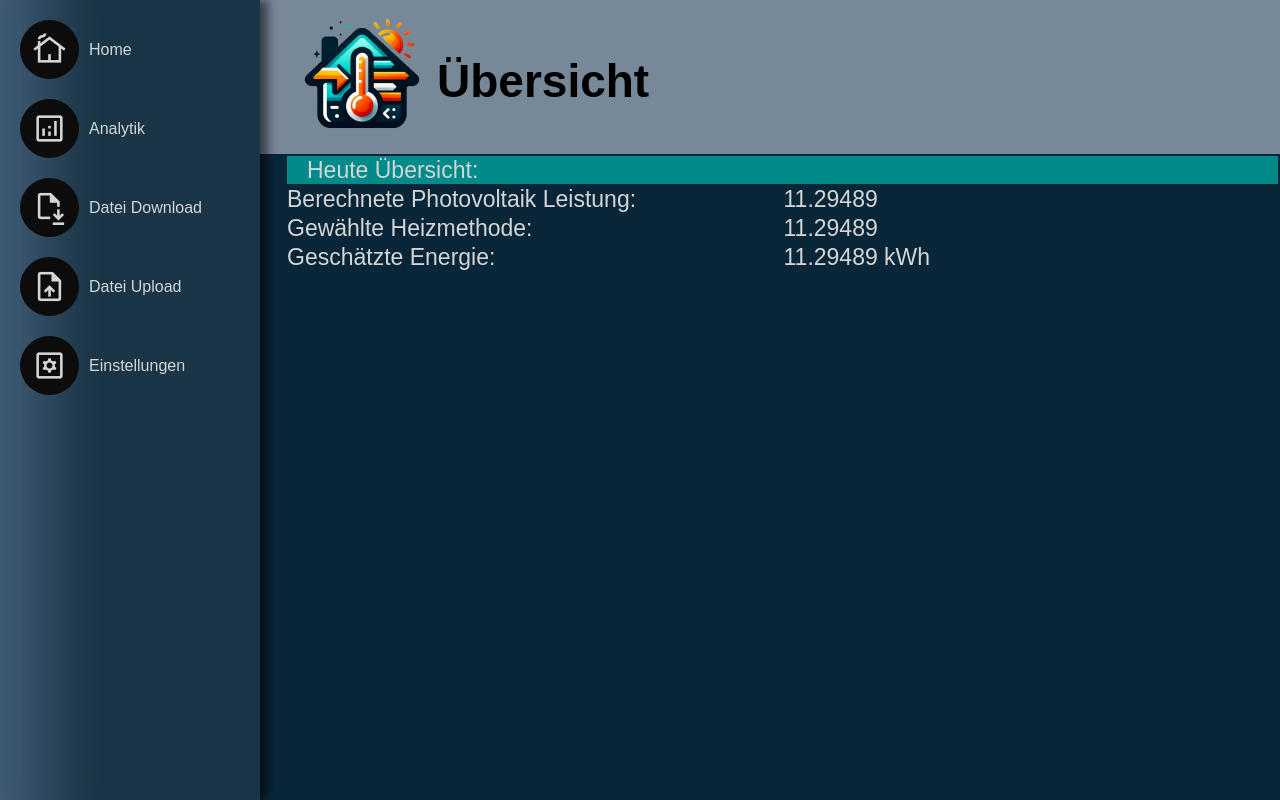
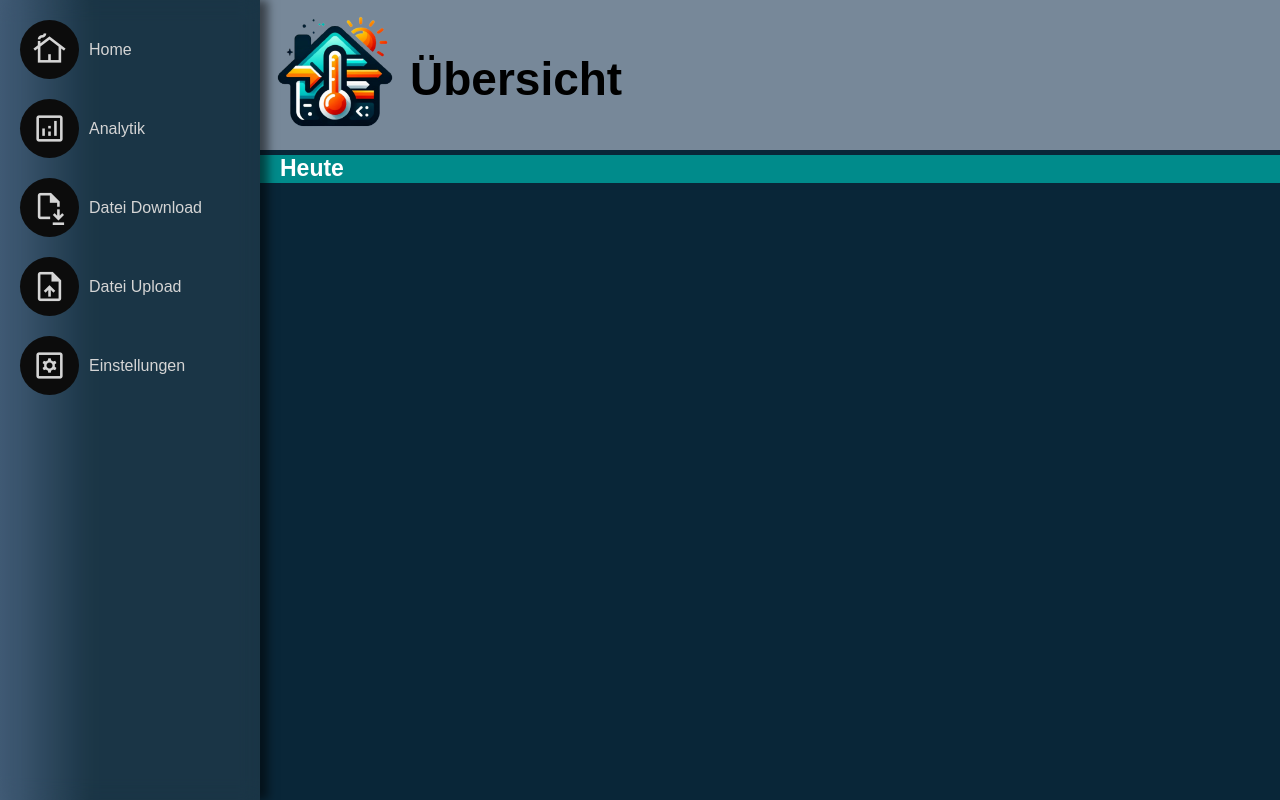
Before and after one commit to Jan1444/Bachelor, a Flask app: page / in a window 1280 px wide. Run offline with Flask 3, Linux system fonts and the light colour scheme; parts of the project's set-up code (start-up, migrations or seed data) failed here and were passed over.

Commit message:
removed table

```diff
--- a/static/css/style_index.css
+++ b/static/css/style_index.css
@@ -2,21 +2,15 @@
 
 :root {
     --font_family: Arial, SansSerif, serif;
-    --font_height: 23px;
-    --pic_width: 150px;
+    --font_size: 18px;
+    --standard_font: Arial;
 }
 
-input {
-    font-family: var(--font_family);
-    font-size: calc(var(--font_height) - 3px);
-}
 
-table {
-    font-size: var(--font_height);
-    font-family: var(--font_family);
-    table-layout: fixed;
-    width: 100%;
-    padding-left: 25px;
+h1 {
+    font-size: calc(var(--font_size) + 18px);
+    font-family: var(--standard_font);
+    margin-bottom: 30px;
 }
 
 .BoxContent {
@@ -30,11 +24,12 @@ table {
 .Box1 {
     background-color: darkcyan;
     height: calc(var(--font_height) + 5px);
+    margin-top: 5px;
     padding-left: 20px;
 }
 
-
-
-tr td:nth-child(1) {
-    width: 100px;
+.Box1 b {
+    font-family: var(--font_family);
+    font-size: var(--font_height);
+    color: white;
 }
--- a/templates/index.html
+++ b/templates/index.html
@@ -39,46 +39,17 @@
         </ul>
     </div>
 
-    <table class="BoxHeader">
-        <tr>
-            <td>
-                <img class="HeaderImage" alt="" src="../static/favicon/android-chrome-512x512.png">
-                <h1 class="Headerh1">Übersicht</h1>
-            </td>
-        </tr>
-    </table>
+    <header class="BoxHeader">
+        <img class="HeaderImage" src="../static/favicon/android-chrome-512x512.png" alt="">
+        <h1 class="Headerh1">Übersicht</h1>
+    </header>
 
-    <table class="BoxContent">
-        <tr>
-            <td class="Box1" colspan="2">
-                <a>Heute Übersicht:</a>
-            </td>
-        </tr>
-        <tr>
-            <td>
-                <a>Berechnete Photovoltaik Leistung:</a>
-            </td>
-            <td>
-                <a>{{ config['coordinates']['longitude'] }}</a>
-            </td>
-        </tr>
-        <tr>
-            <td>
-                <a>Gewählte Heizmethode:</a>
-            </td>
-            <td>
-                <a>{{ config['coordinates']['longitude'] }}</a>
-            </td>
-        </tr>
-        <tr>
-            <td>
-                <a>Geschätzte Energie:</a>
-            </td>
-            <td>
-                <a>{{ config['coordinates']['longitude'] }} kWh</a>
-            </td>
-        </tr>
-    </table>
+    <div class="BoxContent">
+        <nav class="Box1">
+            <b>Heute</b>
+        </nav>
+    </div>
+
 </div>
 </body>
 </html>
```
